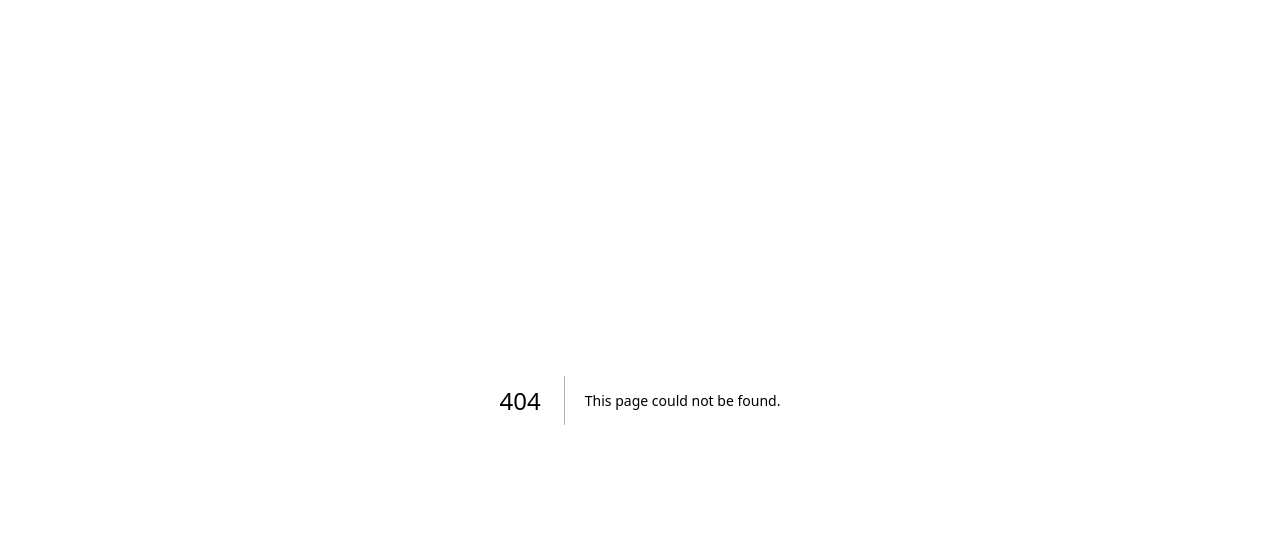
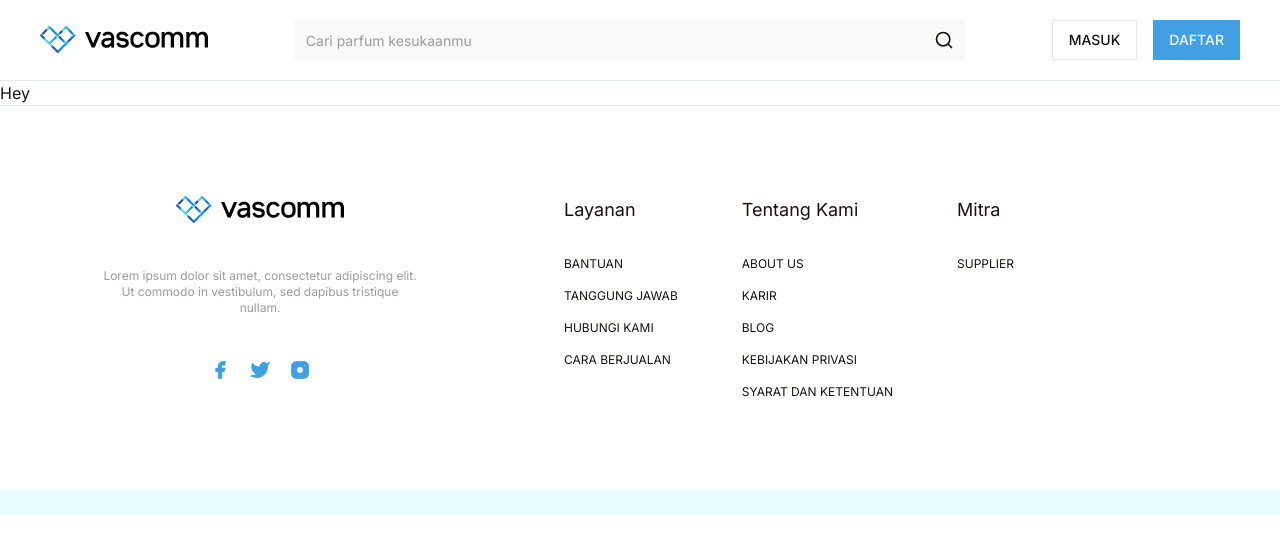
Before and after one commit to darren-ct/vascomm, a Next.js app: page / in a window 1280 px wide. Before the commit this address had no page. Shown: the top 552 px of the page. Built offline with nearby package versions, Linux system fonts and the light colour scheme.

Commit message:
chore(@/features/customer): add layouts

```diff
--- /dev/null
+++ b/app/(customer)/layout.tsx
@@ -0,0 +1,16 @@
+import { CustomerFooter } from "@/features/customer/components/layout/footer";
+import { CustomerNavigation } from "@/features/customer/components/layout/navigation";
+
+export default function CustomerLayout({
+  children,
+}: Readonly<{
+  children: React.ReactNode;
+}>) {
+  return (
+    <>
+      <CustomerNavigation />
+      {children}
+      <CustomerFooter />
+    </>
+  );
+}
--- /dev/null
+++ b/app/(customer)/page.tsx
@@ -0,0 +1,3 @@
+export default function Home(): JSX.Element {
+  return <>Hey</>;
+}
--- a/app/layout.tsx
+++ b/app/layout.tsx
@@ -16,7 +16,9 @@ export default function RootLayout({
 }>) {
   return (
     <html lang="en">
-      <body className={inter.className}>{children}</body>
+      <body className={inter.className} style={{ overflowX: "hidden" }}>
+        {children}
+      </body>
     </html>
   );
 }
--- /dev/null
+++ b/components/icons/facebook-bold.tsx
@@ -0,0 +1,20 @@
+export function FacebookBold(): JSX.Element {
+  return (
+    <svg
+      width="20"
+      height="20"
+      viewBox="0 0 20 20"
+      fill="none"
+      xmlns="http://www.w3.org/2000/svg"
+      className="cursor-pointer"
+    >
+      <path
+        d="M14.9999 1.66666H12.4999C11.3948 1.66666 10.335 2.10564 9.55364 2.88704C8.77224 3.66845 8.33325 4.72825 8.33325 5.83332V8.33332H5.83325V11.6667H8.33325V18.3333H11.6666V11.6667H14.1666L14.9999 8.33332H11.6666V5.83332C11.6666 5.61231 11.7544 5.40035 11.9107 5.24407C12.0669 5.08779 12.2789 4.99999 12.4999 4.99999H14.9999V1.66666Z"
+        fill="#41A0E4"
+        stroke="#41A0E4"
+        stroke-linecap="round"
+        stroke-linejoin="round"
+      />
+    </svg>
+  );
+}
--- /dev/null
+++ b/components/icons/instagram-bold.tsx
@@ -0,0 +1,33 @@
+export function InstagramBold(): JSX.Element {
+  return (
+    <svg
+      width="20"
+      height="20"
+      viewBox="0 0 20 20"
+      fill="none"
+      xmlns="http://www.w3.org/2000/svg"
+      className="cursor-pointer"
+    >
+      <path
+        d="M14.1667 1.66666H5.83341C3.53223 1.66666 1.66675 3.53214 1.66675 5.83332V14.1667C1.66675 16.4678 3.53223 18.3333 5.83341 18.3333H14.1667C16.4679 18.3333 18.3334 16.4678 18.3334 14.1667V5.83332C18.3334 3.53214 16.4679 1.66666 14.1667 1.66666Z"
+        fill="#41A0E4"
+        stroke="#41A0E4"
+        stroke-linecap="round"
+        stroke-linejoin="round"
+      />
+      <path
+        d="M13.3333 9.47501C13.4361 10.1685 13.3176 10.8769 12.9947 11.4992C12.6718 12.1215 12.1609 12.6262 11.5346 12.9414C10.9083 13.2566 10.1986 13.3663 9.50641 13.255C8.81419 13.1436 8.17472 12.8167 7.67895 12.321C7.18318 11.8252 6.85636 11.1857 6.74497 10.4935C6.63359 9.8013 6.74331 9.09159 7.05852 8.46532C7.37374 7.83905 7.87841 7.32812 8.50074 7.00521C9.12307 6.68229 9.83138 6.56383 10.5249 6.66667C11.2324 6.77158 11.8873 7.10123 12.393 7.60693C12.8987 8.11263 13.2283 8.76757 13.3333 9.47501Z"
+        fill="white"
+        stroke="#41A0E4"
+        stroke-linecap="round"
+        stroke-linejoin="round"
+      />
+      <path
+        d="M14.5833 5.41666H14.5916"
+        stroke="white"
+        stroke-linecap="round"
+        stroke-linejoin="round"
+      />
+    </svg>
+  );
+}
--- /dev/null
+++ b/components/icons/twitter-bold.tsx
@@ -0,0 +1,20 @@
+export function TwitterBold(): JSX.Element {
+  return (
+    <svg
+      width="20"
+      height="20"
+      viewBox="0 0 20 20"
+      fill="none"
+      xmlns="http://www.w3.org/2000/svg"
+      className="cursor-pointer"
+    >
+      <path
+        d="M19.1666 2.49999C18.3686 3.06289 17.485 3.49341 16.5499 3.77499C16.048 3.19791 15.381 2.7889 14.6391 2.60326C13.8972 2.41762 13.1162 2.46432 12.4017 2.73703C11.6871 3.00975 11.0736 3.49532 10.6441 4.12808C10.2145 4.76085 9.98967 5.51027 9.99992 6.27499V7.10832C8.53545 7.14629 7.08431 6.8215 5.77576 6.16286C4.4672 5.50422 3.34185 4.53218 2.49992 3.33332C2.49992 3.33332 -0.833415 10.8333 6.66658 14.1667C4.95036 15.3316 2.90588 15.9158 0.833252 15.8333C8.33325 20 17.4999 15.8333 17.4999 6.24999C17.4991 6.01787 17.4768 5.78632 17.4333 5.55832C18.2838 4.71957 18.8839 3.66058 19.1666 2.49999Z"
+        fill="#41A0E4"
+        stroke="#41A0E4"
+        stroke-linecap="round"
+        stroke-linejoin="round"
+      />
+    </svg>
+  );
+}
--- /dev/null
+++ b/components/shared/container.tsx
@@ -0,0 +1,16 @@
+import { cn } from "@/lib/utils";
+import { HTMLAttributes } from "react";
+
+type ContainerProps = HTMLAttributes<HTMLDivElement>;
+
+export function Container({
+  className,
+  children,
+  ...rest
+}: ContainerProps): JSX.Element {
+  return (
+    <div className={cn("mx-auto max-w-[1536px]", className)} {...rest}>
+      {children}
+    </div>
+  );
+}
--- /dev/null
+++ b/features/customer/components/layout/footer.tsx
@@ -0,0 +1,82 @@
+import { FacebookBold } from "@/components/icons/facebook-bold";
+import { InstagramBold } from "@/components/icons/instagram-bold";
+import { TwitterBold } from "@/components/icons/twitter-bold";
+import { Container } from "@/components/shared/container";
+import Image from "next/image";
+
+export function CustomerFooter() {
+  return (
+    <div className="w-screen border-t">
+      <Container className="flex flex-col sm:flex-col md:flex-col lg:flex-row px-[100px] py-[90px] gap-x-36 gap-y-12">
+        <div className="flex flex-col items-center gap-11">
+          <Image
+            src="/brand-logo.png"
+            width={168}
+            height={27.09}
+            alt="Brand Logo"
+          />
+          <p className="text-center text-xs text-muted-foreground max-w-xs">
+            Lorem ipsum dolor sit amet, consectetur adipiscing elit. Ut commodo
+            in vestibulum, sed dapibus tristique nullam.
+          </p>
+          <div className="flex flex-row items-center gap-5">
+            <FacebookBold />
+            <TwitterBold />
+            <InstagramBold />
+          </div>
+        </div>
+
+        <div className="flex flex-col sm:flex-row justify-center sm:justify-center md:justify-center lg:justify-start gap-16">
+          <div className="flex flex-col gap-8 items-center sm:items-start">
+            <p className="text-lg text-center sm:text-left">Layanan</p>
+            <div className="flex flex-col gap-4">
+              <p className="text-xs text-center sm:text-left cursor-pointer">
+                BANTUAN
+              </p>
+              <p className="text-xs text-center sm:text-left cursor-pointer">
+                TANGGUNG JAWAB
+              </p>
+              <p className="text-xs text-center sm:text-left cursor-pointer">
+                HUBUNGI KAMI
+              </p>
+              <p className="text-xs text-center sm:text-left cursor-pointer">
+                CARA BERJUALAN
+              </p>
+            </div>
+          </div>
+
+          <div className="flex flex-col gap-8 items-center sm:items-start">
+            <p className="text-lg text-center sm:text-left">Tentang Kami</p>
+            <div className="flex flex-col gap-4">
+              <p className="text-xs text-center sm:text-left cursor-pointer">
+                ABOUT US
+              </p>
+              <p className="text-xs text-center sm:text-left cursor-pointer">
+                KARIR
+              </p>
+              <p className="text-xs text-center sm:text-left cursor-pointer">
+                BLOG
+              </p>
+              <p className="text-xs text-center sm:text-left cursor-pointer">
+                KEBIJAKAN PRIVASI
+              </p>
+              <p className="text-xs text-center sm:text-left cursor-pointer">
+                SYARAT DAN KETENTUAN
+              </p>
+            </div>
+          </div>
+
+          <div className="flex flex-col gap-8 items-center sm:items-start">
+            <p className="text-lg text-center sm:text-left">Mitra</p>
+            <div className="flex flex-col gap-4">
+              <p className="text-xs text-center sm:text-left cursor-pointer">
+                SUPPLIER
+              </p>
+            </div>
+          </div>
+        </div>
+      </Container>
+      <div className="w-full h-6 bg-[#E4FDFF]" />
+    </div>
+  );
+}
--- /dev/null
+++ b/features/customer/components/layout/navigation.tsx
@@ -0,0 +1,42 @@
+import { Container } from "@/components/shared/container";
+import { Button } from "@/components/ui/button";
+import { Input } from "@/components/ui/input";
+import { SearchIcon } from "lucide-react";
+import Image from "next/image";
+import Link from "next/link";
+
+export function CustomerNavigation() {
+  return (
+    <div className="w-screen border-b">
+      <Container className="flex flex-row justify-between items-center gap-12 px-10 py-5">
+        <Image
+          src="/brand-logo.png"
+          width={168}
+          height={27.09}
+          alt="Brand Logo"
+        />
+
+        <div className="relative hidden sm:hidden md:block flex-1 max-w-2xl">
+          <Input
+            className="border-none bg-[#F9F9F9] text-[#A19B91]"
+            placeholder="Cari parfum kesukaanmu"
+          />
+          <SearchIcon size={20} className="absolute right-3 top-2.5" />
+        </div>
+
+        <div className="flex flex-row items-center gap-4">
+          <Link href="/auth/login">
+            <Button variant="outline" className="rounded-none">
+              MASUK
+            </Button>
+          </Link>
+          <Link href="/auth/register">
+            <Button variant="default" className="rounded-none">
+              DAFTAR
+            </Button>
+          </Link>
+        </div>
+      </Container>
+    </div>
+  );
+}
```
